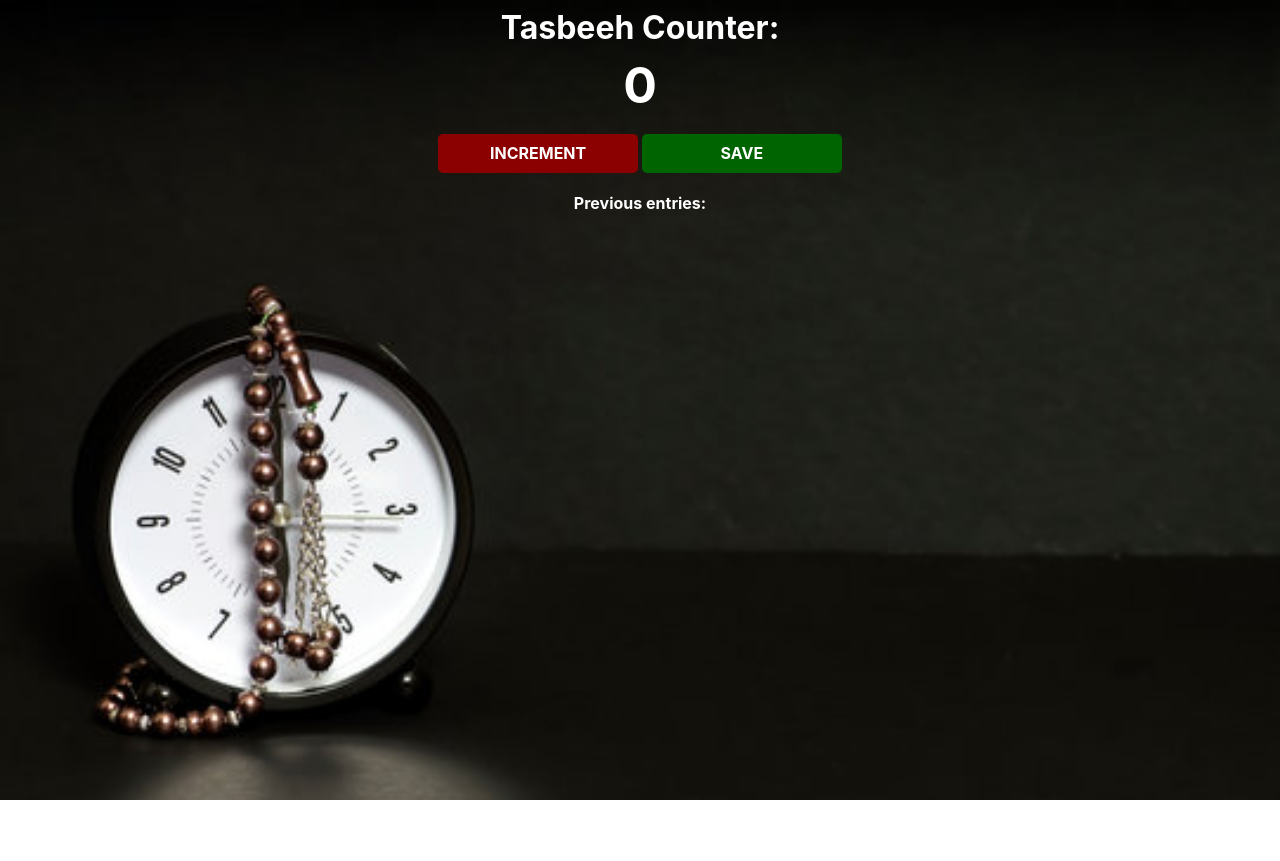
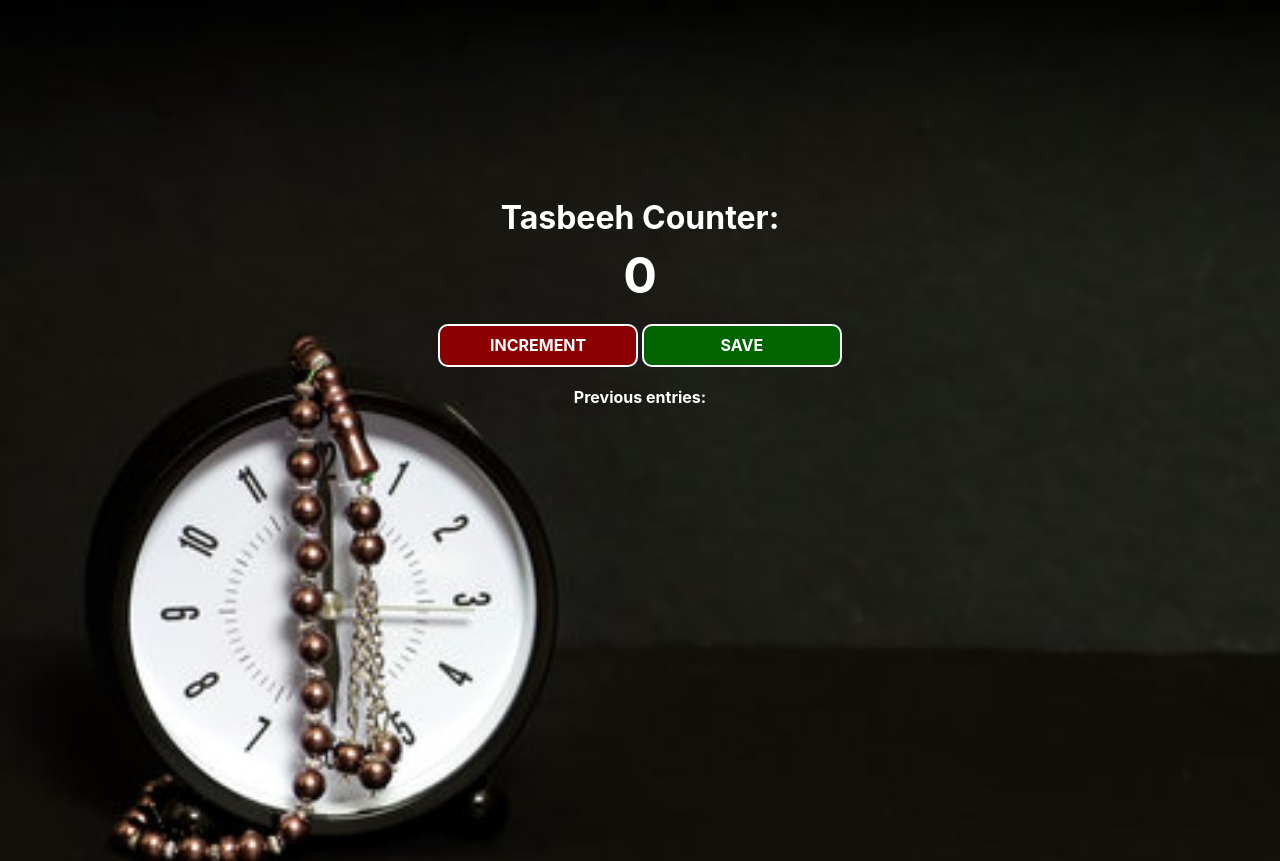
Before and after one commit to mohamedsahal/Tasbeeh-Counter, a plain HTML site: page index.html in a window 1280 px wide. Shown: the top 861 px of the page. Before the commit the page ends 800 px from the top, so only its background shows below. Drawn offline with nearby package versions, Linux system fonts and the light colour scheme.

Commit message:
second change

```diff
--- a/style.css
+++ b/style.css
@@ -5,10 +5,11 @@ body {
     font-weight: bold;
     text-align: center;
     color: white;
+    height: 100vh;
 }
 
 h1 {
-    margin-top: 10px;
+    margin-top: 25vh;
     margin-bottom: 10px;
 }
 
@@ -19,14 +20,13 @@ h2 {
 }
 
 button {
-    border: none;
-    padding-top: 10px;
-    padding-bottom: 10px;
+    border: 2px solid white;
+    padding: 10px;
     color: white;
     font-weight: bold;
     width: 200px;
     margin-bottom: 5px;
-    border-radius: 5px;
+    border-radius: 10px;
 }
 
 #increment-btn {
```
